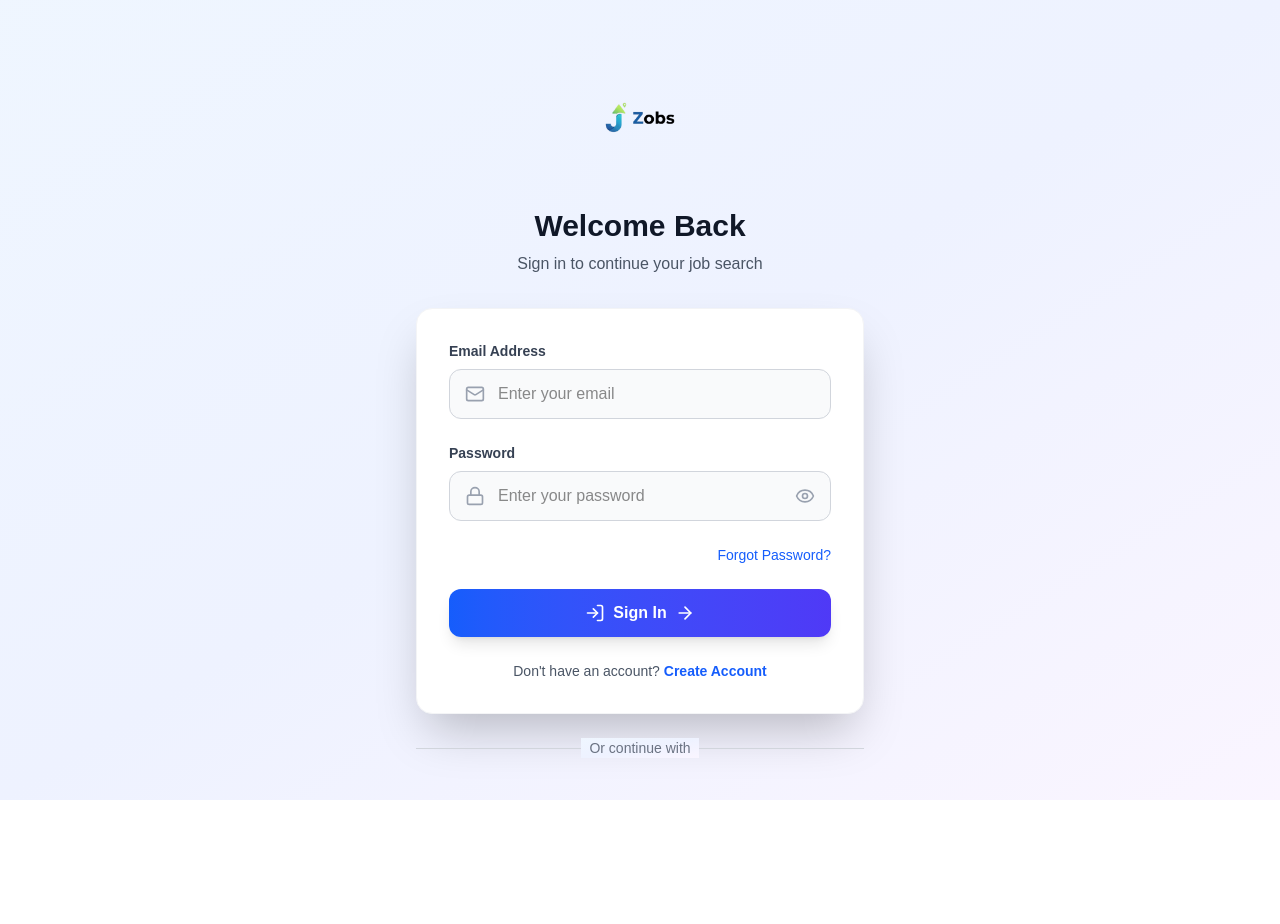
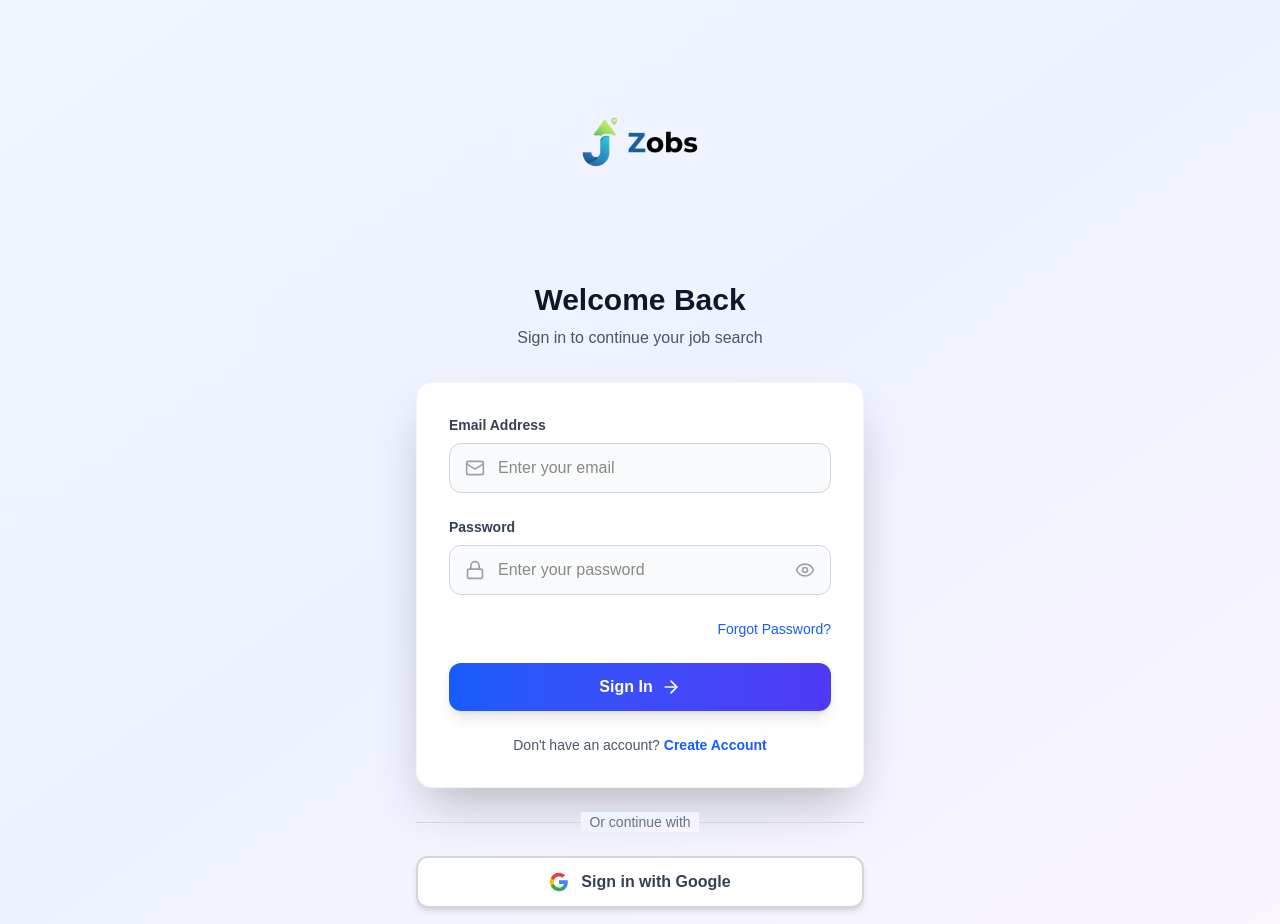
Before and after one commit to manishbisht12/zobs, a Next.js app in the folder job_portal/: page /Login in a window 1280 px wide. Before the commit the page ends 800 px from the top, so only its background shows below. Built offline with nearby package versions, Linux system fonts and the light colour scheme.

Commit message:
login and  signup with  google

```diff
--- a/job_portal/app/Login/page.jsx
+++ b/job_portal/app/Login/page.jsx
@@ -2,7 +2,7 @@
 
 import React, { useState } from 'react';
 import { useRouter } from 'next/navigation';
-import { Mail, Lock, Eye, EyeOff, ArrowRight, LogIn } from 'lucide-react';
+import { Mail, Lock, Eye, EyeOff, ArrowRight } from 'lucide-react';
 import Image from 'next/image';
 
 export default function LoginPage() {
@@ -74,8 +74,8 @@
             <Image
               src="/zobs.png"
               alt="Zobs Logo"
-              width={150}
-              height={50}
+              width={250}
+              height={150}
               priority
               className="object-contain"
             />
@@ -179,7 +179,6 @@
                 </>
               ) : (
                 <>
-                  <LogIn className="h-5 w-5" />
                   Sign In
                   <ArrowRight className="h-5 w-5" />
                 </>
@@ -203,7 +202,7 @@
 
         {/* Social Login Options */}
         <div className="mt-6">
-          <div className="relative">
+          <div className="relative mb-6">
             <div className="absolute inset-0 flex items-center">
               <div className="w-full border-t border-gray-300"></div>
             </div>
@@ -213,6 +212,36 @@
               </span>
             </div>
           </div>
+
+          {/* Google Sign In Button */}
+          <button
+            onClick={() => {
+              // TODO: Implement Google authentication
+              console.log('Google sign-in clicked');
+              router.push('/jobs');
+            }}
+            className="w-full bg-white text-gray-700 font-semibold py-3 px-4 rounded-xl border-2 border-gray-300 hover:border-gray-400 hover:bg-gray-50 focus:outline-none focus:ring-2 focus:ring-gray-300 transition-all duration-200 shadow-md hover:shadow-lg transform hover:scale-[1.02] active:scale-[0.98] flex items-center justify-center gap-3"
+          >
+            <svg className="w-5 h-5" viewBox="0 0 24 24">
+              <path
+                fill="#4285F4"
+                d="M22.56 12.25c0-.78-.07-1.53-.2-2.25H12v4.26h5.92c-.26 1.37-1.04 2.53-2.21 3.31v2.77h3.57c2.08-1.92 3.28-4.74 3.28-8.09z"
+              />
+              <path
+                fill="#34A853"
+                d="M12 23c2.97 0 5.46-.98 7.28-2.66l-3.57-2.77c-.98.66-2.23 1.06-3.71 1.06-2.86 0-5.29-1.93-6.16-4.53H2.18v2.84C3.99 20.53 7.7 23 12 23z"
+              />
+              <path
+                fill="#FBBC05"
+                d="M5.84 14.09c-.22-.66-.35-1.36-.35-2.09s.13-1.43.35-2.09V7.07H2.18C1.43 8.55 1 10.22 1 12s.43 3.45 1.18 4.93l2.85-2.22.81-.62z"
+              />
+              <path
+                fill="#EA4335"
+                d="M12 5.38c1.62 0 3.06.56 4.21 1.64l3.15-3.15C17.45 2.09 14.97 1 12 1 7.7 1 3.99 3.47 2.18 7.07l3.66 2.84c.87-2.6 3.3-4.53 6.16-4.53z"
+              />
+            </svg>
+            Sign in with Google
+          </button>
         </div>
       </div>
     </div>
--- a/job_portal/app/Signup/page.jsx
+++ b/job_portal/app/Signup/page.jsx
@@ -242,6 +242,50 @@
           </div>
         </div>
 
+        {/* Social Login Options */}
+        <div className="mt-6">
+          <div className="relative mb-6">
+            <div className="absolute inset-0 flex items-center">
+              <div className="w-full border-t border-gray-300"></div>
+            </div>
+            <div className="relative flex justify-center text-sm">
+              <span className="px-2 bg-gradient-to-br from-blue-50 via-indigo-50 to-purple-50 text-gray-500">
+                Or continue with
+              </span>
+            </div>
+          </div>
+
+          {/* Google Sign Up Button */}
+          <button
+            onClick={() => {
+              // TODO: Implement Google authentication
+              console.log('Google sign-up clicked');
+              router.push('/jobs');
+            }}
+            className="w-full bg-white text-gray-700 font-semibold py-3 px-4 rounded-xl border-2 border-gray-300 hover:border-gray-400 hover:bg-gray-50 focus:outline-none focus:ring-2 focus:ring-gray-300 transition-all duration-200 shadow-md hover:shadow-lg transform hover:scale-[1.02] active:scale-[0.98] flex items-center justify-center gap-3"
+          >
+            <svg className="w-5 h-5" viewBox="0 0 24 24">
+              <path
+                fill="#4285F4"
+                d="M22.56 12.25c0-.78-.07-1.53-.2-2.25H12v4.26h5.92c-.26 1.37-1.04 2.53-2.21 3.31v2.77h3.57c2.08-1.92 3.28-4.74 3.28-8.09z"
+              />
+              <path
+                fill="#34A853"
+                d="M12 23c2.97 0 5.46-.98 7.28-2.66l-3.57-2.77c-.98.66-2.23 1.06-3.71 1.06-2.86 0-5.29-1.93-6.16-4.53H2.18v2.84C3.99 20.53 7.7 23 12 23z"
+              />
+              <path
+                fill="#FBBC05"
+                d="M5.84 14.09c-.22-.66-.35-1.36-.35-2.09s.13-1.43.35-2.09V7.07H2.18C1.43 8.55 1 10.22 1 12s.43 3.45 1.18 4.93l2.85-2.22.81-.62z"
+              />
+              <path
+                fill="#EA4335"
+                d="M12 5.38c1.62 0 3.06.56 4.21 1.64l3.15-3.15C17.45 2.09 14.97 1 12 1 7.7 1 3.99 3.47 2.18 7.07l3.66 2.84c.87-2.6 3.3-4.53 6.16-4.53z"
+              />
+            </svg>
+            Sign up with Google
+          </button>
+        </div>
+
         {/* Terms */}
         <p className="text-center text-xs text-gray-500 mt-6">
           By signing up, you agree to our{' '}
```
